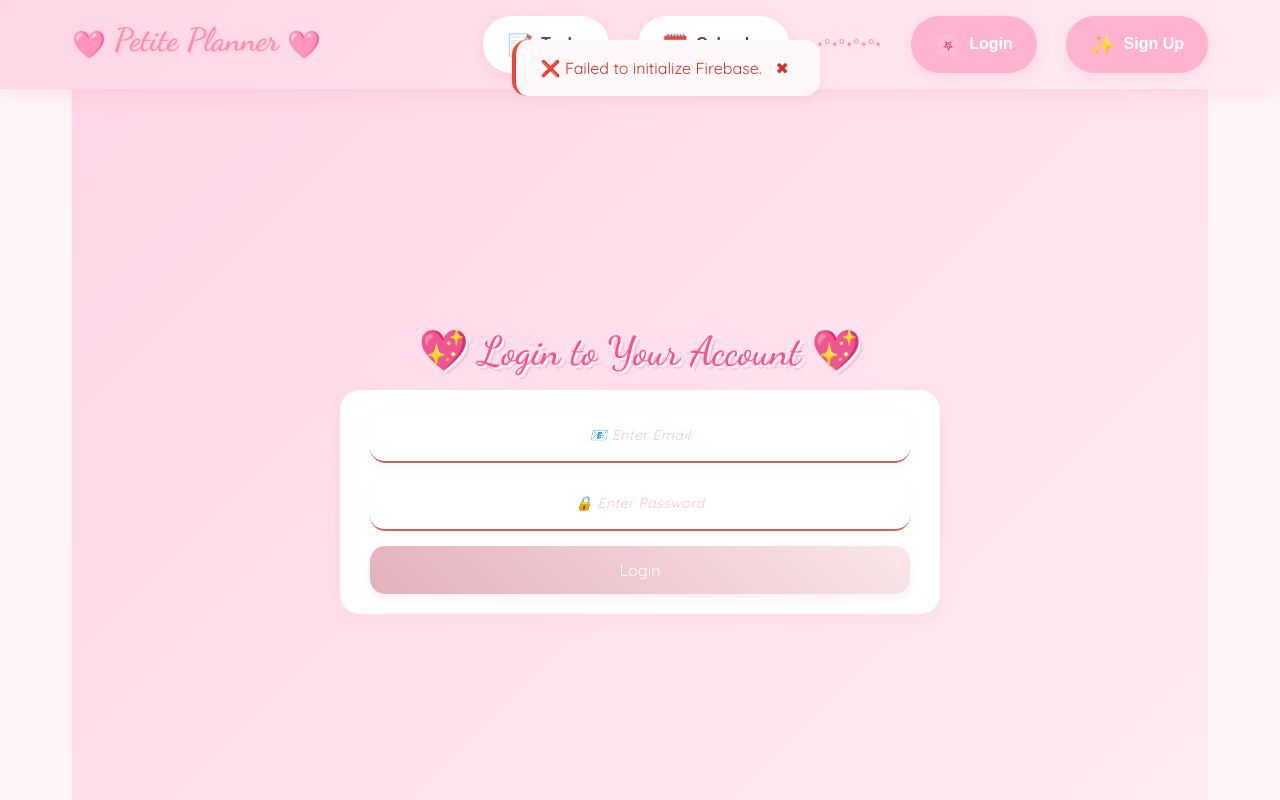
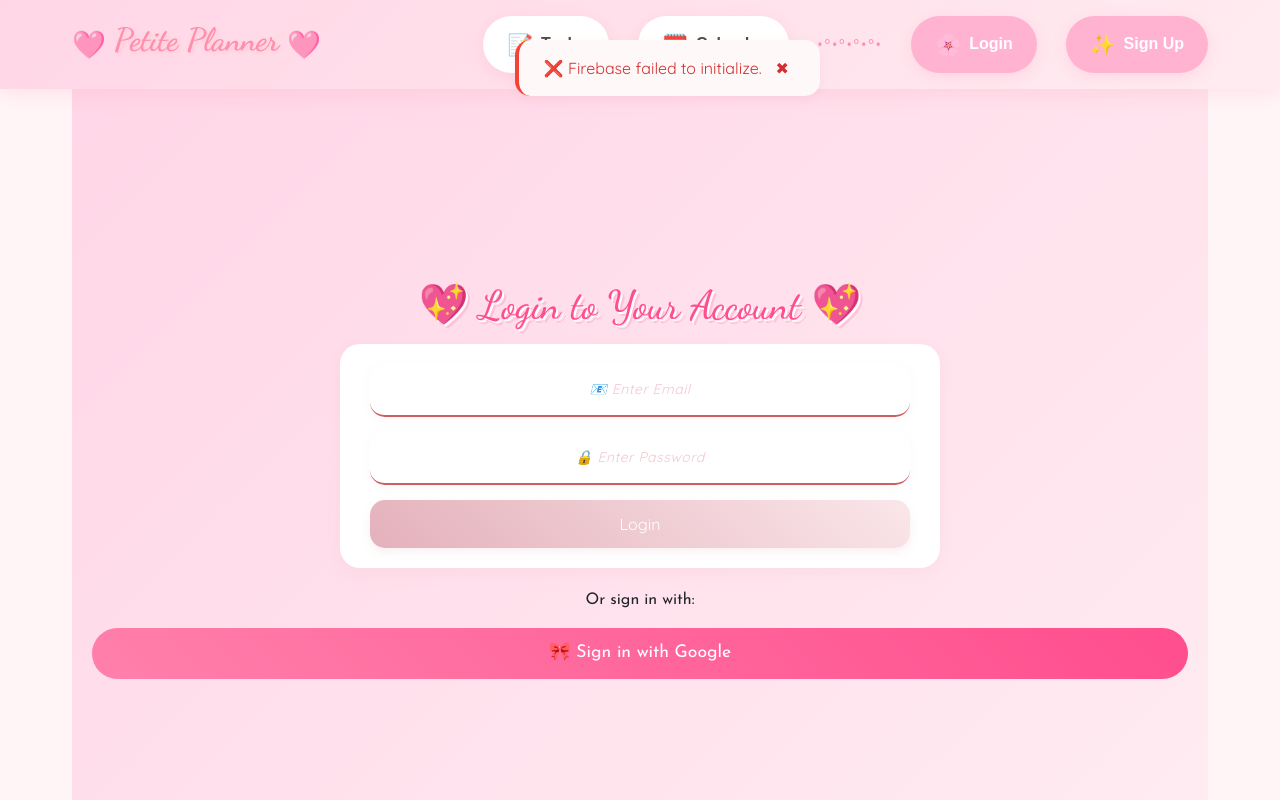
Before and after one commit to BunniBooXx/To-Do-List, a React app: page /login in a window 1280 px wide. Shown: the top 800 px of the page. Built offline with nearby package versions, Linux system fonts and the light colour scheme; no server answers; a web font is replaced by a local one.

Commit message:
updating Login Logic 2:32PM

```diff
--- a/src/Login.jsx
+++ b/src/Login.jsx
@@ -2,7 +2,7 @@ import React, { useState, useEffect } from "react";
 import { useNavigate } from "react-router-dom";
 import axios from "axios";
 import { getFirebaseServices } from "./data/firebaseConfig";
-import { signInWithEmailAndPassword } from "firebase/auth";
+import { signInWithEmailAndPassword, GoogleAuthProvider, signInWithPopup } from "firebase/auth";
 import "./Login.css";
 
 const backendUrl = process.env.REACT_APP_BACKEND_URL || "https://petite-planner-backend.onrender.com";
@@ -15,6 +15,7 @@ const Login = () => {
   const [notifications, setNotifications] = useState([]);
   const navigate = useNavigate();
 
+  // ✅ Load Firebase Auth Instance
   useEffect(() => {
     const fetchAuth = async () => {
       try {
@@ -22,41 +23,41 @@ const Login = () => {
         setAuthInstance(auth);
         setIsLoading(false);
       } catch (error) {
-        console.error("❌ Error initializing Firebase Auth:", error);
-        showNotification("❌ Failed to initialize Firebase.");
+        console.error("❌ Firebase Auth Initialization Error:", error);
+        showNotification("❌ Firebase failed to initialize.");
         setIsLoading(false);
       }
     };
     fetchAuth();
   }, []);
 
+  // ✅ Show Notification Pop-ups
   const showNotification = (message, type = "error") => {
     const id = Date.now();
     setNotifications((prev) => [...prev, { id, message, type }]);
+
     setTimeout(() => {
       setNotifications((prev) => prev.filter((notif) => notif.id !== id));
     }, 6000);
   };
 
+  // ✅ Handle Email & Password Login
   const handleLogin = async (e) => {
     e.preventDefault();
-    if (!email || !password) return showNotification("⚠️ Email & Password Required!");
 
-    if (!authInstance) {
-      return showNotification("⚠️ Firebase is still initializing. Please wait...");
-    }
+    if (!email.trim() || !password.trim()) return showNotification("⚠️ Email & Password Required!");
+
+    if (!authInstance) return showNotification("⚠️ Firebase is still initializing. Please wait...");
 
     try {
-      // ✅ Sign in with Firebase Auth first (only to get the ID token)
+      // 🔹 Sign in with Firebase Authentication
       const userCredential = await signInWithEmailAndPassword(authInstance, email, password);
       const idToken = await userCredential.user.getIdToken();
 
-      // ✅ Send ID Token to **your backend** (not Google APIs)
       console.log("🔍 Sending ID Token to Backend...");
       const response = await axios.post(`${backendUrl}/users/login`, { idToken });
 
       if (response.data.success) {
-        console.log(`✅ User logged in: ${response.data.user.userId}`);
         showNotification(`🎀 Welcome back, ${response.data.user.username}!`, "success");
         setTimeout(() => navigate("/"), 1500);
       } else {
@@ -69,9 +70,35 @@ const Login = () => {
         showNotification("❌ No account found with this email. Please sign up first!");
       } else if (error.code === "auth/wrong-password") {
         showNotification("❌ Incorrect password. Please try again!");
+      } else if (error.code === "auth/invalid-credential") {
+        showNotification("❌ Invalid email or password. Double-check and try again!");
       } else {
         showNotification(`❌ ${error.message}`);
       }
+    }
+  };
+
+  // ✅ Handle Google Sign-In
+  const handleGoogleSignIn = async () => {
+    if (!authInstance) return showNotification("⚠️ Firebase is still initializing. Please wait...");
+
+    try {
+      const provider = new GoogleAuthProvider();
+      const result = await signInWithPopup(authInstance, provider);
+      const idToken = await result.user.getIdToken();
+
+      console.log("🔍 Sending Google ID Token to Backend...");
+      const response = await axios.post(`${backendUrl}/users/login-google`, { idToken });
+
+      if (response.data.success) {
+        showNotification(`🎀 Welcome back, ${response.data.user.username}!`, "success");
+        setTimeout(() => navigate("/"), 1500);
+      } else {
+        showNotification(`❌ ${response.data.error}`);
+      }
+    } catch (error) {
+      console.error("❌ Google Login Failed:", error);
+      showNotification(`❌ ${error.message}`);
     }
   };
 
@@ -81,10 +108,7 @@ const Login = () => {
         {notifications.map((notification) => (
           <div key={notification.id} className={`notification ${notification.type}`}>
             {notification.message}
-            <button
-              className="close-btn"
-              onClick={() => setNotifications((prev) => prev.filter((n) => n.id !== notification.id))}
-            >
+            <button className="close-btn" onClick={() => setNotifications((prev) => prev.filter((n) => n.id !== notification.id))}>
               ✖
             </button>
           </div>
@@ -102,6 +126,11 @@ const Login = () => {
           <button type="submit" className="login-btn">Login</button>
         </form>
       )}
+
+      <p>Or sign in with:</p>
+      <button className="google-btn" onClick={handleGoogleSignIn} disabled={isLoading}>
+        🎀 Sign in with Google
+      </button>
     </div>
   );
 };
```
